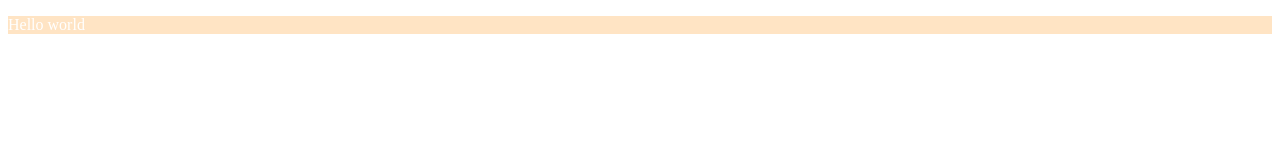
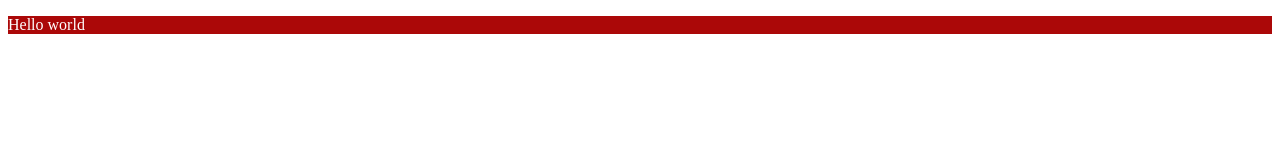
Before and after one commit to marwenchebbi/myProject, a plain HTML site: page index.html in a window 1280 px wide. Drawn offline with Linux system fonts and the light colour scheme.

Commit message:
new branch BG color

```diff
--- a/style.css
+++ b/style.css
@@ -1,4 +1,4 @@
 p{
     color: white;
-    background-color: bisque;
+    background-color: rgb(171, 8, 8);
 }
```
